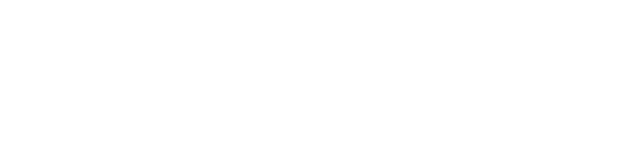
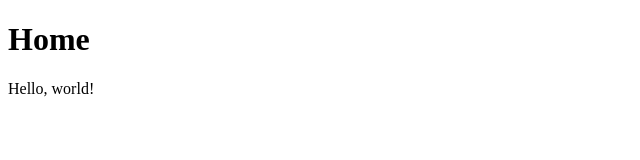
Before and after one commit to chlwnstjr94/flow-practice, a plain HTML site: page index.html in a window 1280 px wide. Shown: the whole page, without its empty margins (0-640 px from the left). Drawn offline with Linux system fonts and the light colour scheme.

Commit message:
feat: Add body in index.html

```diff
--- a/index.html
+++ b/index.html
@@ -4,4 +4,8 @@
         <meta charset="utf-8">
 	<title>My introduce</title>
     </head>
+    <body>
+	<h1>Home</h1>
+	<p>Hello, world!</p>
+    </body>
 </html>
```
